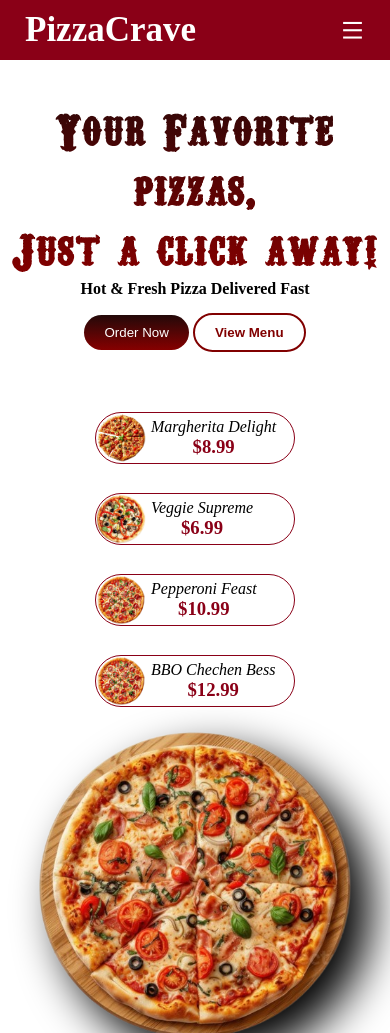
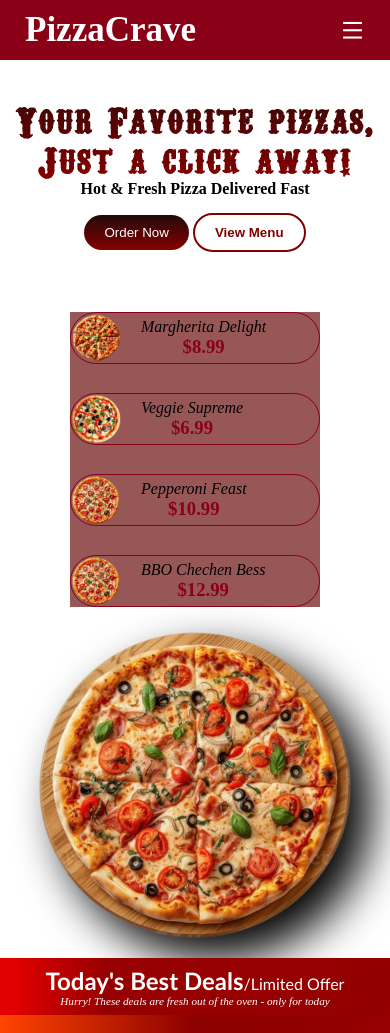
Before and after one commit to MahimaMakode/pizza-website, a plain HTML site: page index.html in a window 390 px wide. Shown: the top 1033 px of the page. Drawn offline with nearby package versions, Linux system fonts and the light colour scheme.

Commit message:
Update style.css

```diff
--- a/style.css
+++ b/style.css
@@ -170,7 +170,7 @@ button {
     grid-template-columns: repeat(2, 1fr);
     grid-template-rows: repeat(2, 1fr);
     grid-gap: 29px;
-    /* background-color: #985757; */
+    background-color: #985757;
 }
 
 .right-area {
@@ -1192,7 +1192,8 @@ footer{
     }
 
     .hero-left-site h1 {
-        font-size: 300%;
+        font-size: 250%;
+        line-height: 40px;
 
     }
 
@@ -1202,6 +1203,22 @@ footer{
         flex-wrap: wrap;
     }
 
+    .hero-right-site {
+    display: grid;
+    flex-wrap: wrap;
+    grid-template-columns: repeat(1, 1fr);
+    grid-template-rows: repeat(4, 1fr);
+    /* background-color: #985757; */
+}
+
+.right-area {
+    width: 250px;
+    display: flex;
+}
+.right-area-content{
+    padding: 5px 20px;
+    text-align: center;
+}
     .hero-image-area {
         display: flex;
     }
@@ -1284,6 +1301,14 @@ footer{
 .third-box-container{
         gap: 90px ;
         padding: 0 20px;
+}
+.inner-containter{
+    width: 100%;
+    display: flex;
+    align-items:end;
+    /* background-color: blue; */
+    padding: 0 5px;
+    overflow: hidden;
 }
 #fourth-id{
     width: 100%;
```
